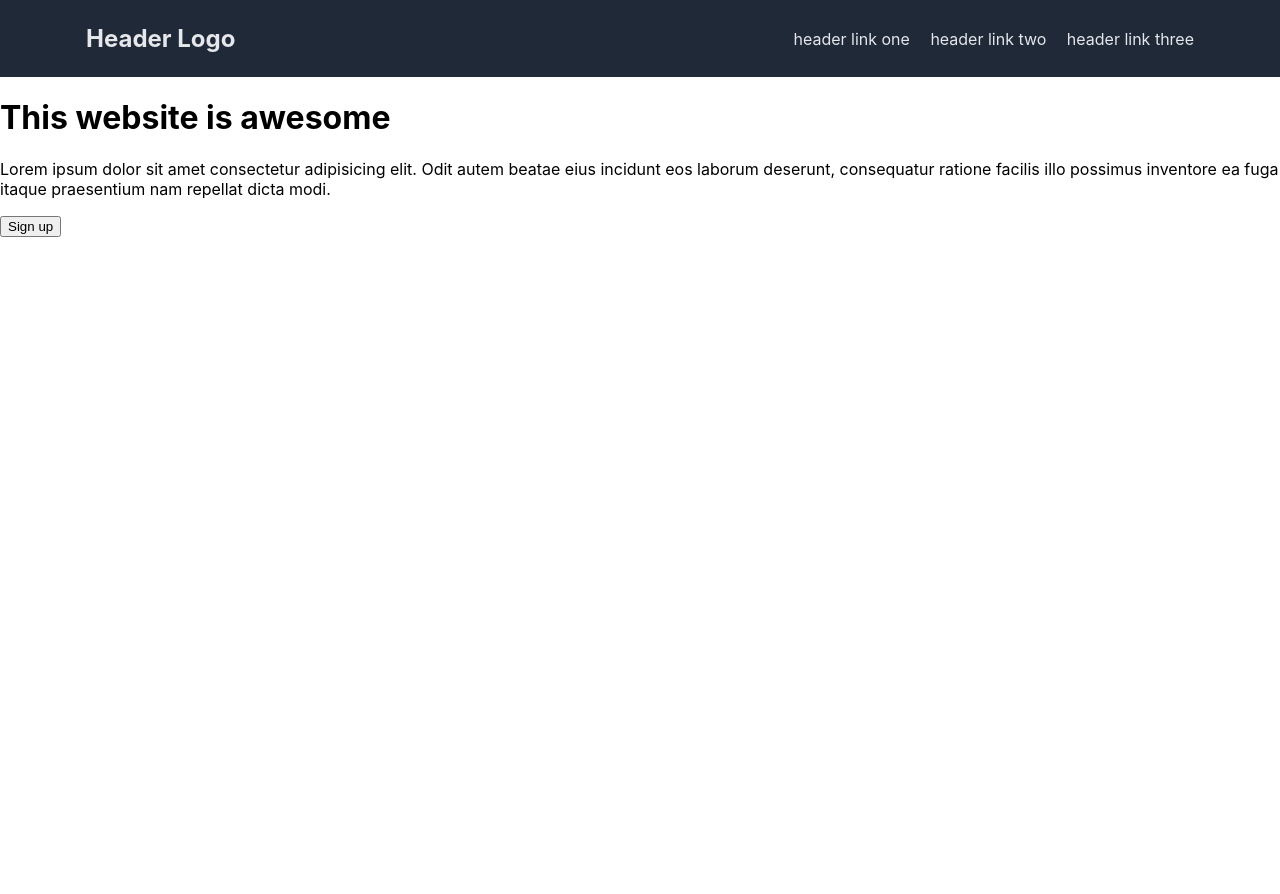
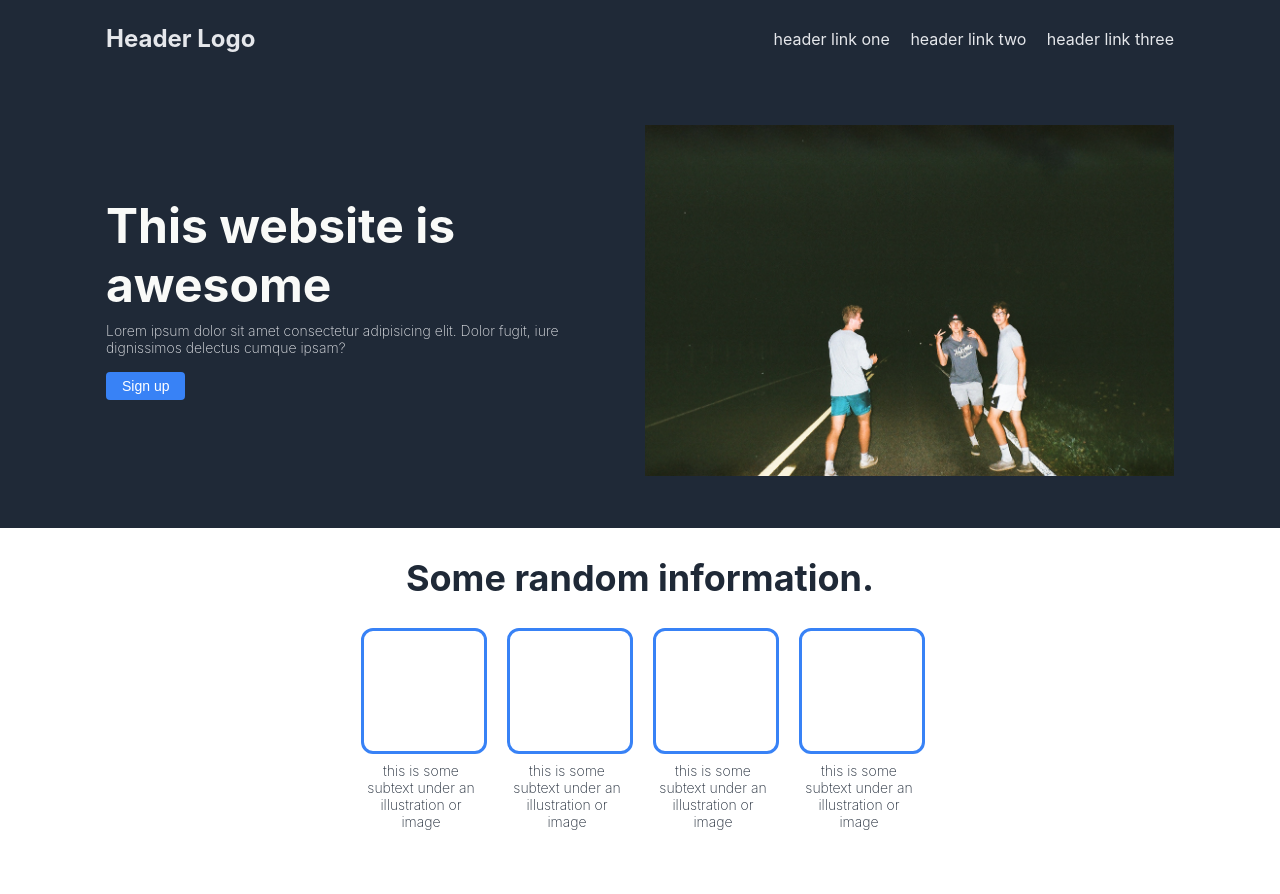
Before and after one commit to pfishe13/odin-landing-page, a plain HTML site: page index.html in a window 1280 px wide. Before the commit the page ends 800 px from the top, so only its background shows below. Drawn offline with Linux system fonts and the light colour scheme.

Commit message:
Add header content

```diff
--- a/index.html
+++ b/index.html
@@ -24,17 +24,38 @@
 <div class="header-content">
     <div class="header-content-left">
         <h1>This website is awesome</h1>
-        <p>Lorem ipsum dolor sit amet consectetur adipisicing elit. Odit autem beatae eius incidunt eos laborum deserunt, consequatur ratione facilis illo possimus inventore ea fuga itaque praesentium nam repellat dicta modi.</p>
+        <p>Lorem ipsum dolor sit amet consectetur adipisicing elit. Dolor fugit, iure dignissimos delectus cumque ipsam?</p>
         <button class="signup-button">Sign up</button>
     </div>
     <div class="header-content-right">
-        <img src="" alt="">
+        <img src="./images/stock-image.jpeg" alt="">
     </div>
 
 </div>
 
 <!-- WHITE CONTENT -->
+<div class="white-content">
+    <h2>Some random information.</h2>
 
+    <div class="illustration-parent-container">
+        <div class="illustration-item">
+            <div class="blue-square"></div>
+            <p class="illustration-text">this is some subtext under an illustration or image</p>
+        </div>
+        <div class="illustration-item">
+            <div class="blue-square"></div>
+            <p class="illustration-text">this is some subtext under an illustration or image</p>
+        </div>
+        <div class="illustration-item">
+            <div class="blue-square"></div>
+            <p class="illustration-text">this is some subtext under an illustration or image</p>
+        </div>
+        <div class="illustration-item">
+            <div class="blue-square"></div>
+            <p class="illustration-text">this is some subtext under an illustration or image</p>
+        </div>
+    </div>
+</div>
 
 <!-- QUOTE SECTION -->
 
--- a/styles.css
+++ b/styles.css
@@ -5,9 +5,43 @@ body {
     Ubuntu, Cantarell, "Open Sans", "Helvetica Neue", sans-serif;
 }
 
+img {
+  object-fit: fill;
+  max-width: 100%;
+  max-height: 100%;
+}
+
 a {
   text-decoration: none;
+}
+
+h1 {
+  color: #f9faf8;
+  font-weight: bolder;
+  font-size: 48px;
+  padding: 0;
+  margin: 0;
+}
+
+h2 {
+  text-align: center;
+  color: #1f2937;
+  font-size: 36px;
+  font-weight: bolder;
+  margin: 0;
+}
+
+h3,
+a,
+p {
   color: #e5e7eb;
+}
+
+p,
+button {
+  margin: 8px 0;
+  font-size: 14px;
+  font-weight: 200;
 }
 
 h3 {
@@ -15,7 +49,7 @@ h3 {
 }
 
 .header {
-  padding: 0 86px;
+  padding: 0 106px;
   background-color: #1f2937;
   display: flex;
   align-items: center;
@@ -28,5 +62,51 @@ h3 {
 
 /* Top Content  */
 .header-content {
+  background-color: #1f2937;
+  padding: 48px 106px;
   display: flex;
+  align-items: center;
+  gap: 10px;
 }
+
+.header-content-left,
+.header-content-right {
+  flex: 1 1 0;
+}
+
+.signup-button {
+  background-color: #3882f6;
+  color: white;
+  border: 0;
+  border-radius: 4px;
+  padding: 6px 16px;
+}
+
+/* White Content */
+.white-content {
+  padding: 28px 106px;
+}
+
+.illustration-parent-container {
+  padding: 28px;
+  display: flex;
+  justify-content: center;
+  gap: 26px;
+}
+
+.illustration-item {
+  width: 120px;
+}
+
+.blue-square {
+  height: 120px;
+  width: 120px;
+  border-radius: 12px;
+  border: 3px solid #3882f6;
+}
+
+.illustration-text {
+  text-align: center;
+  color: #1f2937;
+  font-weight: 200;
+}
```
Also changed, not shown: images/stock-image.jpeg (added).
